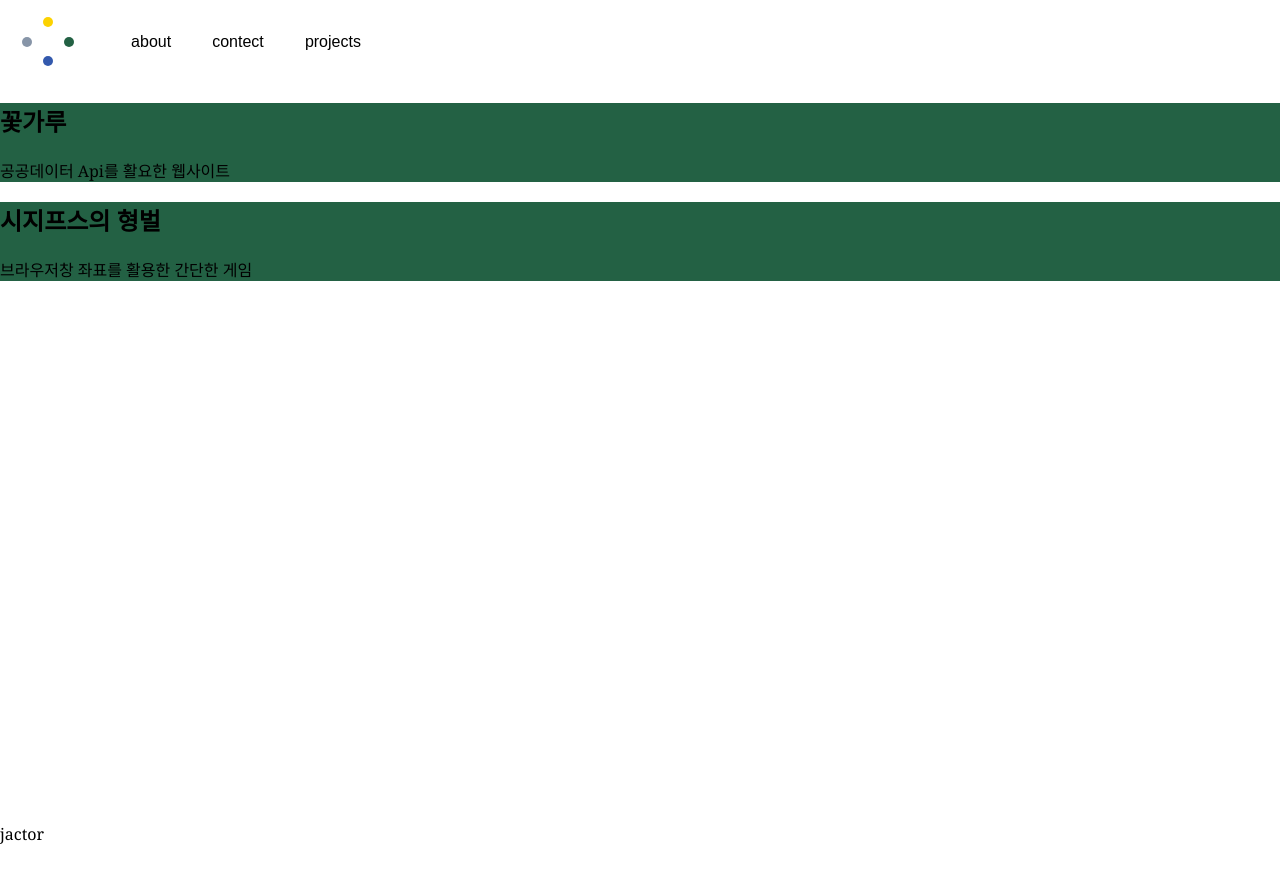
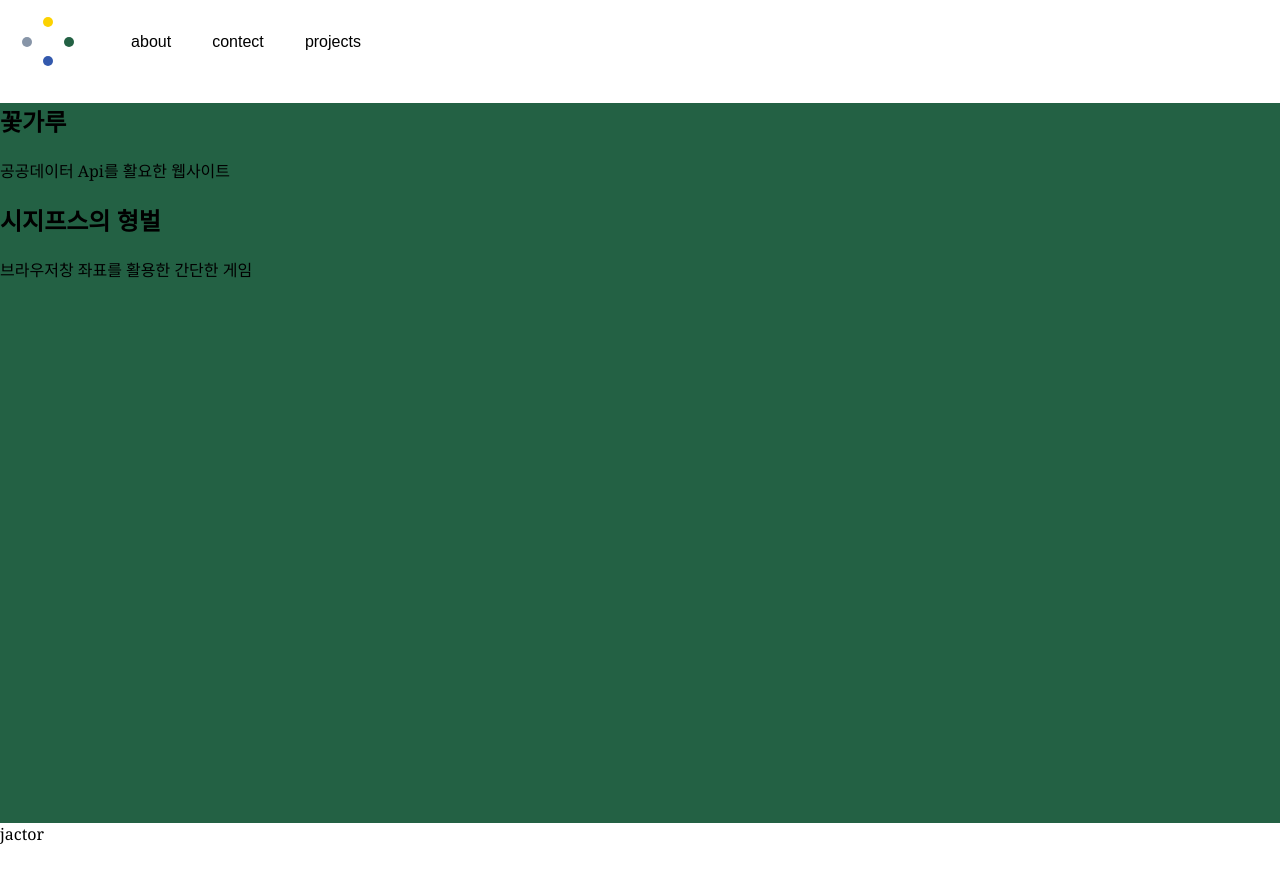
Before and after one commit to DongwookJeong/portfolio, a React (Create React App) app in the folder my-portfolio/: page /project in a window 1280 px wide. Shown: the top 882 px of the page. Built offline with nearby package versions, Linux system fonts and the light colour scheme.

Commit message:
쉽게쉽게 가보자

```diff
--- a/my-portfolio/src/App.js
+++ b/my-portfolio/src/App.js
@@ -5,6 +5,7 @@ import Contect from "./pages/Contect";
 import HeadLayout from "./HeadLayout";
 import Project from "./pages/Project";
 import Projects from "./pages/Projects";
+
 const App = () => {
   return (
     <Routes>
--- a/my-portfolio/src/pages/Project.js
+++ b/my-portfolio/src/pages/Project.js
@@ -1,26 +1,21 @@
 //import { useParams } from "react-router-dom";
 import { styled } from "styled-components";
 import ProjectData from "../localdb/ProjectData.json";
-
 const ProjectMain = styled.div`
   background: #236144;
   height: inherit;
 `;
-const Project = ({ id }) => {
-  const pick = ProjectData.data
-    .filter((item) => {
-      if (id === item.id) {
-      }
-      return item;
-    })
-    .map((item) => {
-      return (
-        <ProjectMain key={item}>
-          <h2>{item.title}</h2>
-          <p>{item.description}</p>
-        </ProjectMain>
-      );
-    });
-  return <div>{pick}</div>;
+const Project = () => {
+  return (
+    <ProjectMain key={ProjectData.data.id}>
+      {ProjectData.data.map((data) => (
+        <div>
+          <h2>{data.title}</h2>
+          <p>{data.description}</p>
+        </div>
+      ))}
+    </ProjectMain>
+  );
 };
+
 export default Project;
--- a/my-portfolio/src/pages/Projects.js
+++ b/my-portfolio/src/pages/Projects.js
@@ -24,7 +24,7 @@ const Projects = () => {
     <ProjectsMain>
       {ProjectData.data.map((data) => (
         <ListStyle>
-          <Link style={LinkStyle} to="/Project">
+          <Link style={LinkStyle} to="/project">
             {data.title}
           </Link>
         </ListStyle>
```
